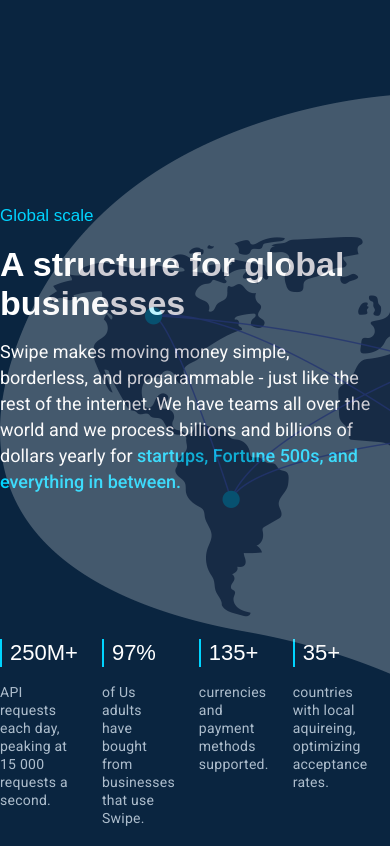
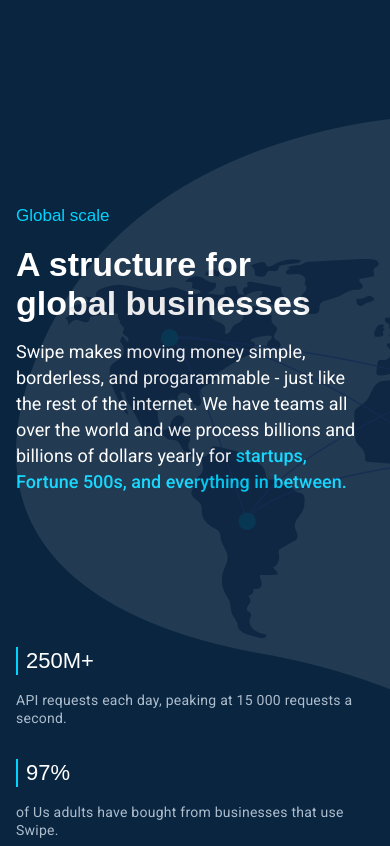
Before and after one commit to markoCib/Swipe-Project, a plain HTML site: page index.html in a window 390 px wide. Shown: the part 5225-6071 px from the top of the page. Drawn offline with Linux system fonts and the light colour scheme; a web font is replaced by a local one.

Commit message:
SWP: Make global section responsive
Make global section responsive for smaller screen
sizes.

```diff
--- a/index.css
+++ b/index.css
@@ -808,6 +808,16 @@ p {
         margin: var(--spacing-md) 0;
     }
 
+    /* GLOBAL SCALE SECTION */
+    .global-section .card-container {
+        flex-wrap: wrap;
+
+    }
+
+    .global-section .card-container .card {
+        width: 50%;
+        margin: var(--spacing-md) 0;
+    }
 }
 
 /* MOBILE SIZE */
@@ -849,6 +859,16 @@ p {
         height: 35px;
 
     }
+
+    /* GLOBAL SECTION */
+    .global-section .card-container .card {
+        width: 100%;
+        margin: var(--spacing-sm) 0;
+    }
+
+    #globe {
+        opacity: 10%;
+    }
 }
 
 html, body {
```
